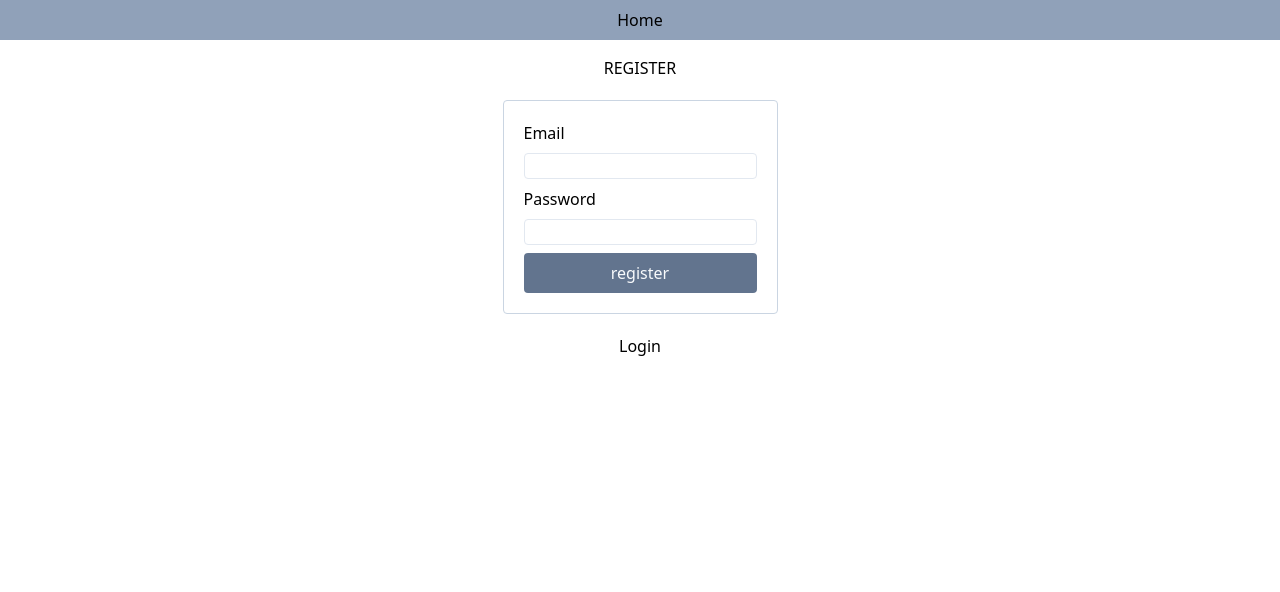
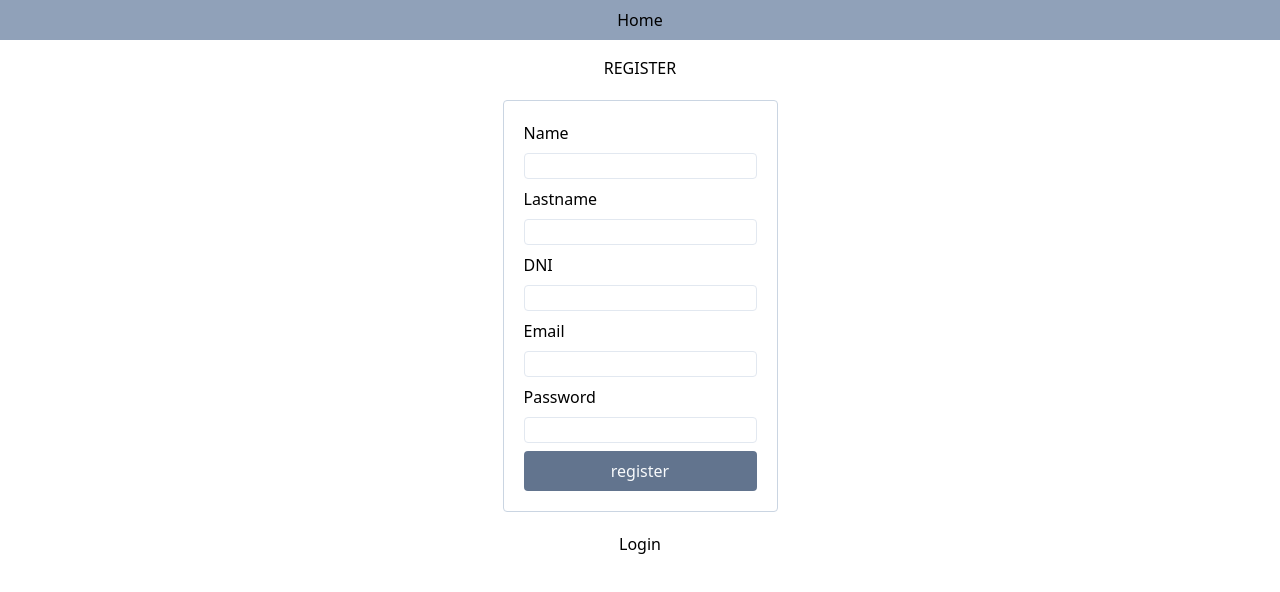
Before and after one commit to jtvidal/login-google-test-frontend, a React (Vite) app: page /auth/register in a window 1280 px wide. Shown: the top 592 px of the page. Built offline with nearby package versions, Linux system fonts and the light colour scheme.

Commit message:
Update Register.jsx

```diff
--- a/src/auth/Register.jsx
+++ b/src/auth/Register.jsx
@@ -9,6 +9,27 @@ const Register = () => {
         method="post"
         className="flex flex-col gap-2 m-5 border p-5 rounded border-slate-300"
       >
+        <label htmlFor="name">Name</label>
+        <input
+          type="text"
+          name="name"
+          id="name"
+          className="border-[1px] rounded border-slate-200"
+        />
+        <label htmlFor="lastname">Lastname</label>
+        <input
+          type="text"
+          name="lastname"
+          id="lastname"
+          className="border-[1px] rounded border-slate-200"
+        />
+        <label htmlFor="document">DNI</label>
+        <input
+          type="number"
+          name="document"
+          id="document"
+          className="border-[1px] rounded border-slate-200"
+        />
         <label htmlFor="email">Email</label>
         <input
           type="email"
```
